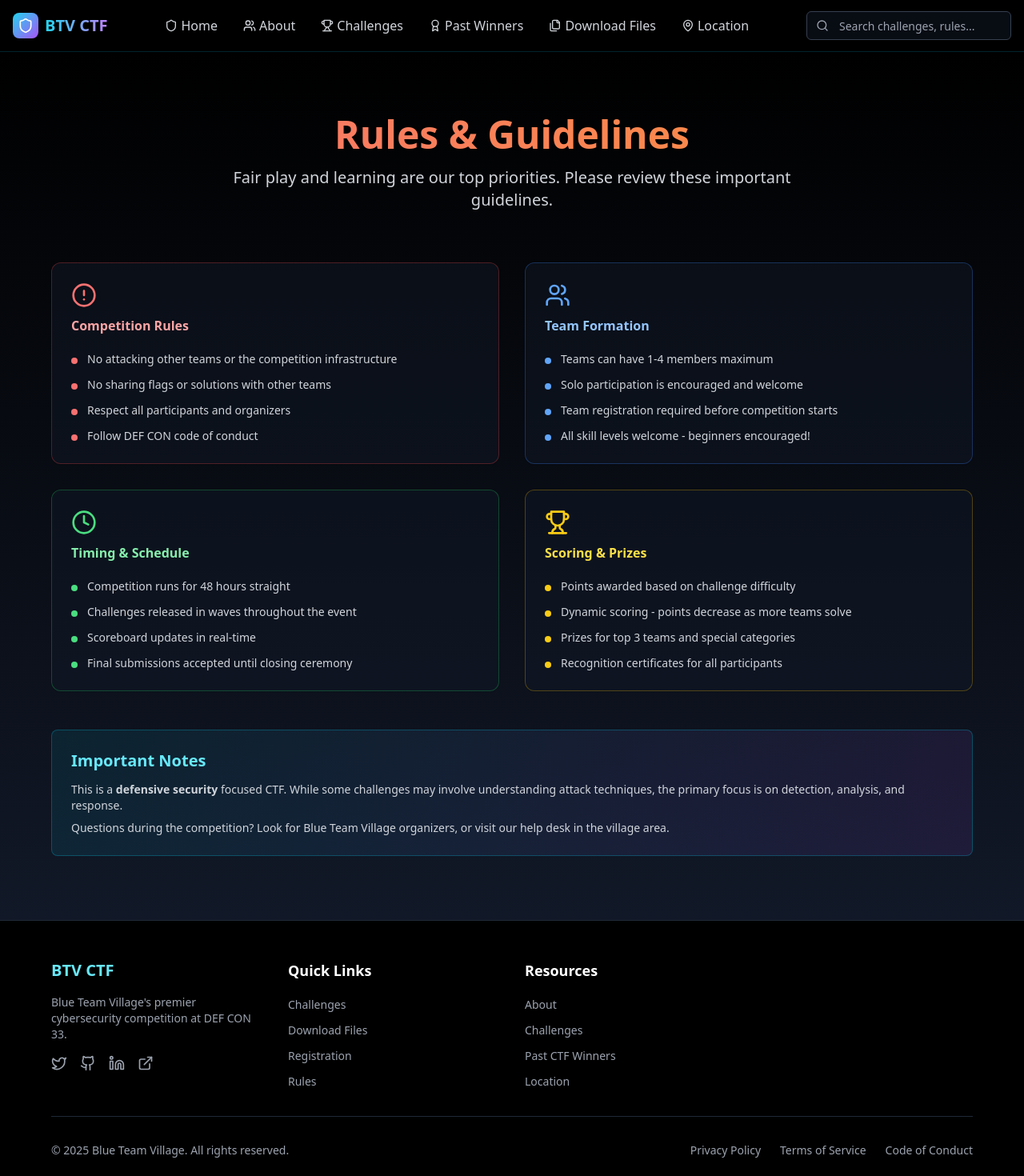
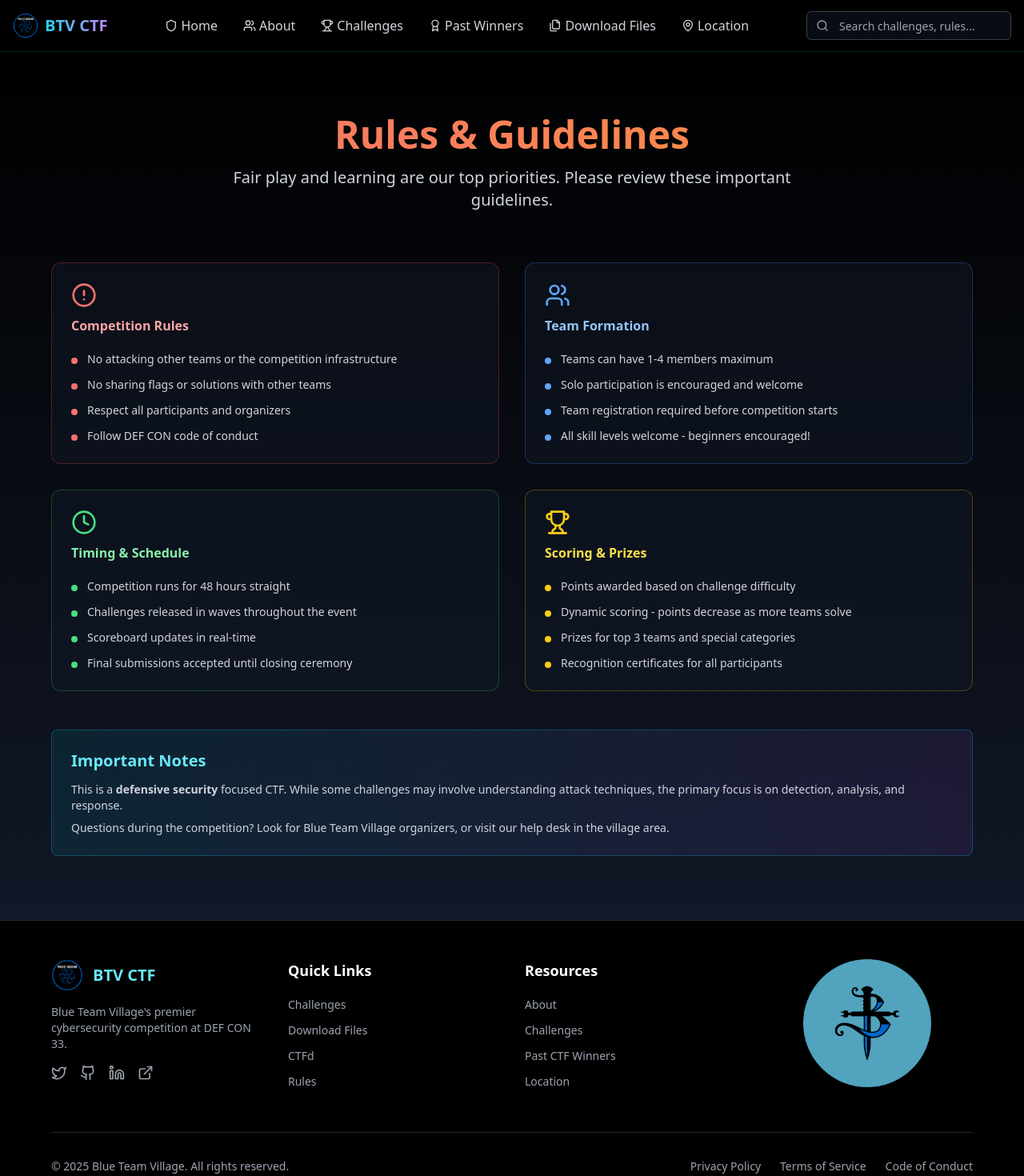
Before and after one commit to blueteamvillage/ctf-dot-blueteamvillage-dot-org-dc33, a Next.js app: page /rules in a window 1280 px wide. Shown: the top 1470 px of the page at 80% size. Built offline with nearby package versions, Linux system fonts and the light colour scheme.

Commit message:
Fix registration and theme bugs

```diff
--- a/components/countdown-timer.tsx
+++ b/components/countdown-timer.tsx
@@ -3,7 +3,11 @@
 import { useState, useEffect } from "react"
 import { Clock } from "lucide-react"
 
-export function CountdownTimer() {
+interface CountdownTimerProps {
+  onCountdownComplete?: (isComplete: boolean) => void
+}
+
+export function CountdownTimer({ onCountdownComplete }: CountdownTimerProps) {
   const [timeLeft, setTimeLeft] = useState({
     days: 0,
     hours: 0,
@@ -25,8 +29,10 @@
         const seconds = Math.floor((difference % (1000 * 60)) / 1000)
 
         setTimeLeft({ days, hours, minutes, seconds })
+        onCountdownComplete?.(false)
       } else {
         setTimeLeft({ days: 0, hours: 0, minutes: 0, seconds: 0 })
+        onCountdownComplete?.(true)
       }
     }, 1000)
 
--- a/components/footer.tsx
+++ b/components/footer.tsx
@@ -1,4 +1,5 @@
 import { Github, Twitter, ExternalLink, Linkedin } from "lucide-react"
+import Image from "next/image"
 
 export function Footer() {
   return (
@@ -6,7 +7,16 @@
       <div className="max-w-6xl mx-auto">
         <div className="grid grid-cols-1 md:grid-cols-4 gap-8 mb-8">
           <div>
-            <h3 className="text-xl font-bold text-cyan-300 mb-4">BTV CTF</h3>
+            <div className="flex items-center space-x-3 mb-4">
+              <Image
+                src="/obsidian.png"
+                alt="Project Obsidian Logo"
+                width={40}
+                height={40}
+                className="rounded-lg"
+              />
+              <h3 className="text-xl font-bold text-cyan-300">BTV CTF</h3>
+            </div>
             <p className="text-gray-400 text-sm mb-4">
               Blue Team Village's premier cybersecurity competition at DEF CON 33.
             </p>
@@ -40,8 +50,8 @@
                 </a>
               </li>
               <li>
-                <a href="https://ctfd.dc33.blueteamvillage.org/register" className="text-gray-400 hover:text-cyan-400 transition-colors text-sm">
-                  Registration
+                <a href="https://ctfd.dc33.blueteamvillage.org" className="text-gray-400 hover:text-cyan-400 transition-colors text-sm">
+                  CTFd
                 </a>
               </li>
               <li>
@@ -56,7 +66,7 @@
             <h4 className="text-lg font-semibold text-white mb-4">Resources</h4>
             <ul className="space-y-2">
               <li>
-                <a href="https://blueteamvillage.org" className="text-gray-400 hover:text-cyan-400 transition-colors text-sm">
+                <a href="/about" className="text-gray-400 hover:text-cyan-400 transition-colors text-sm">
                   About
                 </a>
               </li>
@@ -78,6 +88,18 @@
             </ul>
           </div>
 
+          {/* Blue Team Village Logo */}
+          <div className="flex justify-center mb-6">
+            <Image
+              src="/btv-logo.png"
+              alt="Blue Team Village Logo"
+              width={160}
+              height={160}
+              className="opacity-80 hover:opacity-100 transition-opacity"
+            />
+          </div>
+
+
           {/* <div>
             <h4 className="text-lg font-semibold text-white mb-4">Contact</h4>
             <ul className="space-y-2">
@@ -96,7 +118,8 @@
           </div> */}
         </div>
 
-        <div className="border-t border-gray-800 pt-8 flex flex-col md:flex-row justify-between items-center">
+        <div className="border-t border-gray-800 pt-8">
+          <div className="flex flex-col md:flex-row justify-between items-center">
             <p className="text-gray-400 text-sm mb-4 md:mb-0">© 2025 Blue Team Village. All rights reserved.</p>
             <div className="flex space-x-6">
               <a href="/privacy-policy" className="text-gray-400 hover:text-cyan-400 transition-colors text-sm">
@@ -110,6 +133,7 @@
               </a>
             </div>
           </div>
+        </div>
 
         <div className="mt-8 text-center">
           <p className="text-xs text-gray-500">
--- a/components/header.tsx
+++ b/components/header.tsx
@@ -8,6 +8,7 @@
 import { Input } from "@/components/ui/input"
 import { SearchResults } from "@/components/search-results"
 import Link from "next/link"
+import Image from "next/image"
 
 export function Header() {
   const [isMenuOpen, setIsMenuOpen] = useState(false)
@@ -76,9 +77,13 @@
         <div className="flex items-center justify-between h-16">
           {/* Logo */}
           <Link href="/" className="flex items-center space-x-2">
-            <div className="w-8 h-8 bg-gradient-to-br from-cyan-400 to-purple-500 rounded-lg flex items-center justify-center">
-              <Shield className="w-5 h-5 text-white" />
-            </div>
+            <Image
+              src="/obsidian.png"
+              alt="Project Obsidian Logo"
+              width={32}
+              height={32}
+              className="rounded-lg"
+            />
             <span className="text-xl font-bold bg-gradient-to-r from-cyan-400 to-purple-400 bg-clip-text text-transparent">
               BTV CTF
             </span>
--- a/components/hero.tsx
+++ b/components/hero.tsx
@@ -1,3 +1,6 @@
+"use client"
+
+import { useState } from "react"
 import { Button } from "@/components/ui/button"
 import { Calendar, MapPin, Users, Trophy } from "lucide-react"
 import Image from "next/image"
@@ -5,6 +8,7 @@
 import { CountdownTimer } from "./countdown-timer"
 
 export function Hero() {
+  const [isCountdownComplete, setIsCountdownComplete] = useState(false)
   return (
     <section className="relative min-h-screen flex items-center justify-center overflow-hidden py-8 md:py-0">
       {/* Animated background grid */}
@@ -22,7 +26,7 @@
           {/* Obsidian Logo */}
           <div className="flex justify-center mb-4 md:mb-6">
             <Image
-              src="/obsidian.png"
+              src="/btv-logo.png"
               alt="Obsidian Logo"
               width={120}
               height={120}
@@ -31,7 +35,7 @@
           </div>
 
           <h1 className="text-4xl md:text-6xl lg:text-8xl font-bold mb-3 md:mb-4 bg-gradient-to-r from-cyan-400 via-purple-400 to-green-400 bg-clip-text text-transparent animate-pulse">
-            BTV CTF
+            Blue Team Village CTF
           </h1>
           <h2 className="text-xl md:text-2xl lg:text-4xl font-semibold mb-2 text-cyan-300">DEF CON 33</h2>
           <p className="text-lg md:text-xl lg:text-2xl text-gray-300 mb-6 md:mb-8">Access Everywhere • Defend Everything</p>
@@ -63,14 +67,23 @@
         </div>
 
         {/* Countdown Timer */}
-        <CountdownTimer />
+        <CountdownTimer onCountdownComplete={setIsCountdownComplete} />
 
         <div className="flex flex-col sm:flex-row justify-center gap-8">
           <Button
             size="lg"
-            className="bg-gradient-to-r from-yellow-500 to-orange-500 hover:from-yellow-600 hover:to-orange-600 text-white font-bold px-12 py-4 rounded-lg transition-all duration-300 transform hover:scale-110 text-lg shadow-lg"
+            disabled={!isCountdownComplete}
+            className={`font-bold px-12 py-4 rounded-lg transition-all duration-300 transform text-lg shadow-lg ${
+              isCountdownComplete
+                ? "bg-gradient-to-r from-yellow-500 to-orange-500 hover:from-yellow-600 hover:to-orange-600 text-white hover:scale-110"
+                : "bg-gray-600 text-gray-400 cursor-not-allowed opacity-50"
+            }`}
           >
-            <Link href="https://ctfd.dc33.blueteamvillage.org/register">Register Now</Link>
+            {isCountdownComplete ? (
+              <Link href="https://ctfd.dc33.blueteamvillage.org/register">Register Now</Link>
+            ) : (
+              "Registration Opens Soon"
+            )}
           </Button>
           <Button
             size="lg"
```
Also changed, not shown: public/btv-logo.png (added). Lines whose indentation alone changed are shown as unchanged.
